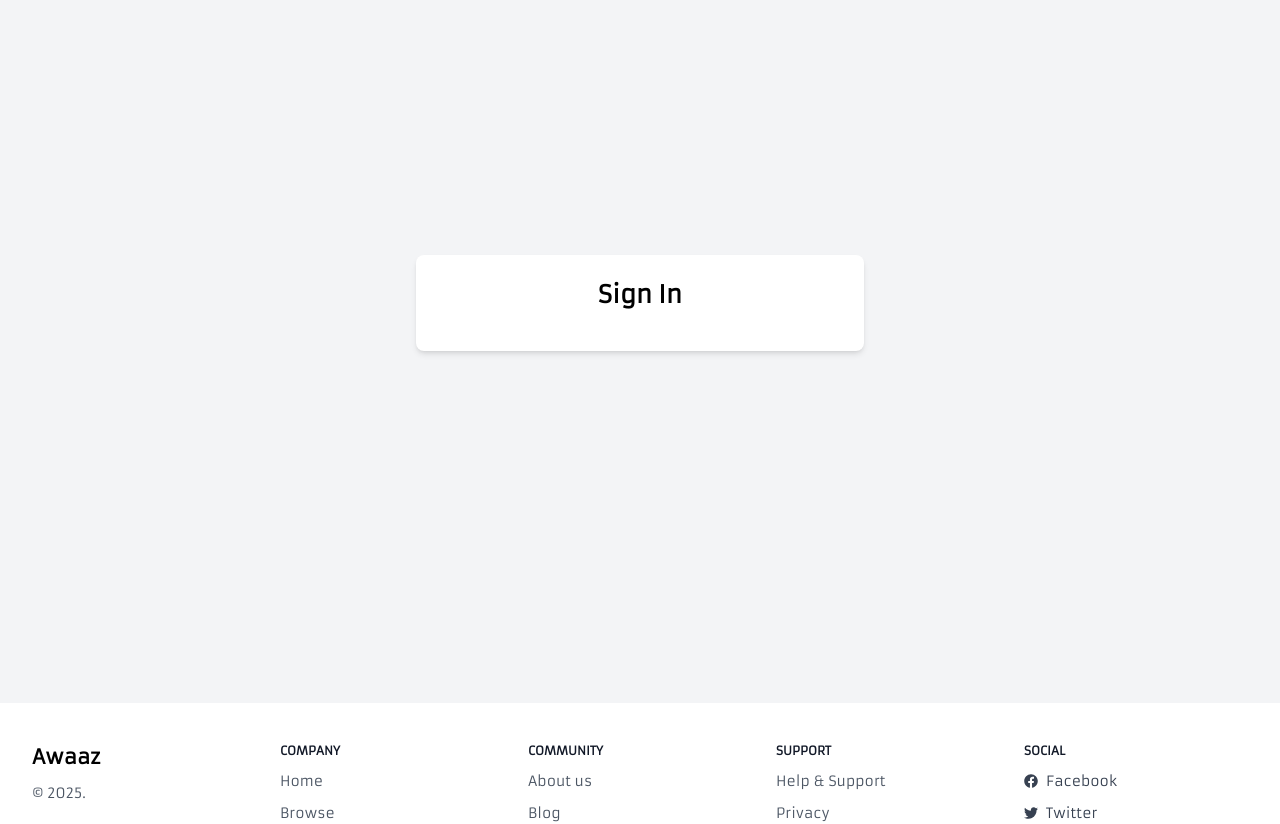
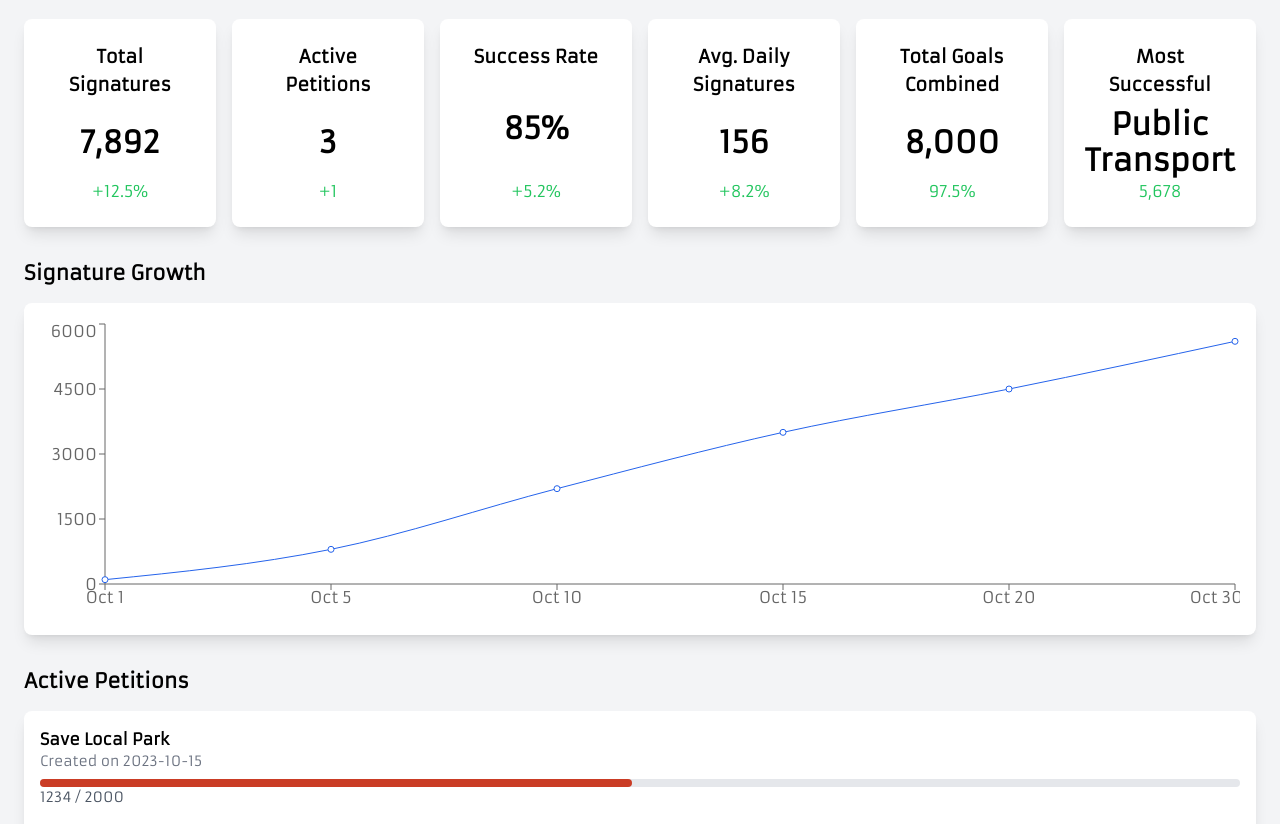
Before and after one commit to hazraChandrima/awaaz, a Next.js app: page /dashboard/creator in a window 1280 px wide. Shown: the part 200-1024 px from the top of the page. Built offline with nearby package versions, Linux system fonts and the light colour scheme; no server answers; a web font is replaced by a local one.

Commit message:
added dashboard for creator

```diff
--- a/src/app/(public)/dashboard/creator/page.tsx
+++ b/src/app/(public)/dashboard/creator/page.tsx
@@ -1,11 +1,86 @@
-const Creator = () => {
+"use client";
+
+import { LineChart, Line, XAxis, YAxis, Tooltip, ResponsiveContainer } from "recharts";
+import React from "react";
+
+const Dashboard = () => {
+  const petitionStats = [
+    { title: "Total Signatures", value: "7,892", change: "+12.5%" },
+    { title: "Active Petitions", value: "3", change: "+1" },
+    { title: "Success Rate", value: "85%", change: "+5.2%" },
+    { title: "Avg. Daily Signatures", value: "156", change: "+8.2%" },
+    { title: "Total Goals Combined", value: "8,000", change: "97.5%" },
+    { title: "Most Successful", value: "Public Transport", change: "5,678" },
+  ];
+
+  const activePetitions = [
+    { name: "Save Local Park", created: "2023-10-15", signed: 1234, goal: 2000 },
+    { name: "Improve Public Transport", created: "2023-10-10", signed: 5678, goal: 5000 },
+    { name: "Community Garden Initiative", created: "2023-10-05", signed: 890, goal: 1000 },
+  ];
+
+  const signatureGrowth = [
+    { date: "Oct 1", signatures: 100 },
+    { date: "Oct 5", signatures: 800 },
+    { date: "Oct 10", signatures: 2200 },
+    { date: "Oct 15", signatures: 3500 },
+    { date: "Oct 20", signatures: 4500 },
+    { date: "Oct 30", signatures: 5600 },
+  ];
+
   return (
-    <div className="flex min-h-screen items-center justify-center bg-gray-100">
-      <div className="w-full max-w-md p-6 bg-white rounded-lg shadow-md">
-        <h2 className="text-2xl font-bold text-center mb-4">Sign In</h2>
+    <div className="p-6 bg-gray-100 min-h-screen">
+      <h1 className="text-3xl font-bold mb-2">Dashboard</h1>
+      <p className="text-gray-600 mb-6">Overview of your petition campaigns</p>
+
+      {/* Stats Section */}
+      <div className="grid md:grid-cols-3 lg:grid-cols-6 gap-4 mb-8 justify-center">
+      {petitionStats.map((stat, index) => (
+      <div
+      key={index}
+      className="bg-white shadow-lg rounded-lg p-6 flex flex-col items-center justify-between text-center"
+      >
+      <h3 className="text-lg font-semibold">{stat.title}</h3>
+      <p className="text-3xl font-bold mt-2">{stat.value}</p>
+      <p className={"text-green-500"}>
+        {stat.change}
+      </p>
+      </div>
+      ))}
+      </div>
+
+
+      {/* Signature Growth Chart */}
+      <h2 className="text-xl font-semibold mb-4">Signature Growth</h2>
+      <div className="bg-white shadow-lg p-4 rounded-lg mb-8">
+        <ResponsiveContainer width="100%" height={300}>
+          <LineChart data={signatureGrowth}>
+            <XAxis dataKey="date" />
+            <YAxis />
+            <Tooltip />
+            <Line type="monotone" dataKey="signatures" stroke="#2563eb" strokeWidth={1} />
+          </LineChart>
+        </ResponsiveContainer>
+      </div>
+
+      {/* Active Petitions */}
+      <h2 className="text-xl font-semibold mb-4">Active Petitions</h2>
+      <div className="bg-white shadow-lg p-4 rounded-lg">
+        {activePetitions.map((petition, index) => (
+          <div key={index} className="mb-4">
+            <h3 className="font-semibold">{petition.name}</h3>
+            <p className="text-sm text-gray-500">Created on {petition.created}</p>
+            <div className="w-full bg-gray-200 rounded-full h-2 mt-2">
+            <div className="h-2 rounded-full"
+            style={{ backgroundColor: "#CA3C25", width: `${(petition.signed / petition.goal) * 80}%` }}></div>
+
+            </div>
+            <p className="text-sm text-gray-600">{petition.signed} / {petition.goal}</p>
+          </div>
+        ))}
       </div>
     </div>
   );
 };
 
-export default Creator;
+export default Dashboard;
```
Also changed, not shown: package.json (+5 -4 lines), 2 other files (tests, documents, lock files or other folders).
